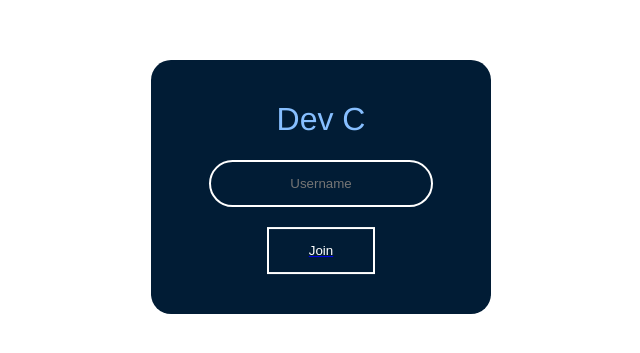
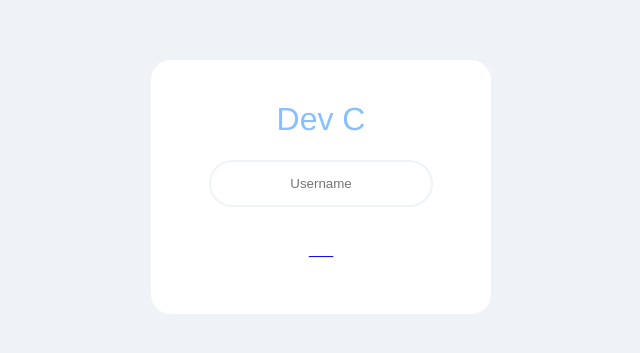
Before and after one commit to Cyebukayire/devc, a Vue app: page / in a window 1280 px wide. Shown: the part 213-566 px from the top of the page, without its empty margins (319-959 px from the left). Built offline with nearby package versions, Linux system fonts and the light colour scheme.

Commit message:
Update chat styles

```diff
--- a/src/App.vue
+++ b/src/App.vue
@@ -13,7 +13,7 @@ body{
   margin: 0;
   padding: 0;
   font-family: sans-serif;
-  /* background: #e6dffa; */
+  background: #eff3f7;
 }
 #app {
   font-family: Avenir, Helvetica, Arial, sans-serif;
--- a/src/views/Chat.vue
+++ b/src/views/Chat.vue
@@ -1,32 +1,5 @@
 <template>
 <div id="container">
-	<!-- <aside>
-		<header>
-			<h1>DEV C</h1>
-		</header>
-		<ul>
-			<li>
-				<img src="https://s3-us-west-2.amazonaws.com/s.cdpn.io/1940306/chat_avatar_01.jpg" alt="">
-				<div>
-					<h2>Musa_Coder</h2>
-					<h3>
-						<span class="status orange"></span>
-						offline
-					</h3>
-				</div>
-			</li>
-			<li>
-				<img src="https://s3-us-west-2.amazonaws.com/s.cdpn.io/1940306/chat_avatar_02.jpg" alt="">
-				<div>
-					<h2>Hack_Prince</h2>
-					<h3>
-						<span class="status green"></span>
-						online
-					</h3>
-				</div>
-			</li>
-		</ul>
-	</aside> -->
 	<main>
 		<header>
 			<!-- <img src="https://o.remove.bg/downloads/6a9c6e83-ae2a-4f75-9ae9-b8ffe7114d0f/msg-removebg-preview.png" alt=""> -->
@@ -34,7 +7,7 @@
 				<h2>Programmers' random chat</h2>
 				<h3>Chat with a stranger</h3>
 			</div>
-			<img src="https://s3-us-west-2.amazonaws.com/s.cdpn.io/1940306/ico_star.png" alt="">
+			<img src="https://s3-us-west-2.amazonaws.com/s.cdpn.io/1940306/ico_star.png" alt="logo">
 		</header>
 		<ul id="chat">
 			<li class="you">
@@ -121,9 +94,12 @@
   padding: 0;
 }
 body{
-	background-color:#abd9e9;
+	/* background-color:#abd9e9; */
 	font-family:Arial;
+  height: 100%;
+  width: 100%;
 }
+
 #container{
 	/* width:750px;
 	height:800px; */
@@ -142,6 +118,13 @@ main{
 	display:inline-block;
 	font-size:15px;
 	vertical-align:top;
+}
+
+h1 {
+  color: #87bfff;
+  /* text-transform: uppercase; */
+  font-weight: 500;
+  text-align: center;
 }
 
 
--- a/src/views/Join.vue
+++ b/src/views/Join.vue
@@ -36,7 +36,7 @@ export default {
   top: 50%;
   left: 50%;
   transform: translate(-50%,-50%);
-  background: #011c35;
+  background: white;
   text-align: center;
   border-radius: 20px 20px;
 }
@@ -52,7 +52,7 @@ export default {
   display: block;
   margin: 5px auto;
   text-align: center;
-  border: 2px solid white;
+  border: 2px solid #eff3f7;
   padding: 14px 10px;
   width: 200px;
   outline: none;
```
